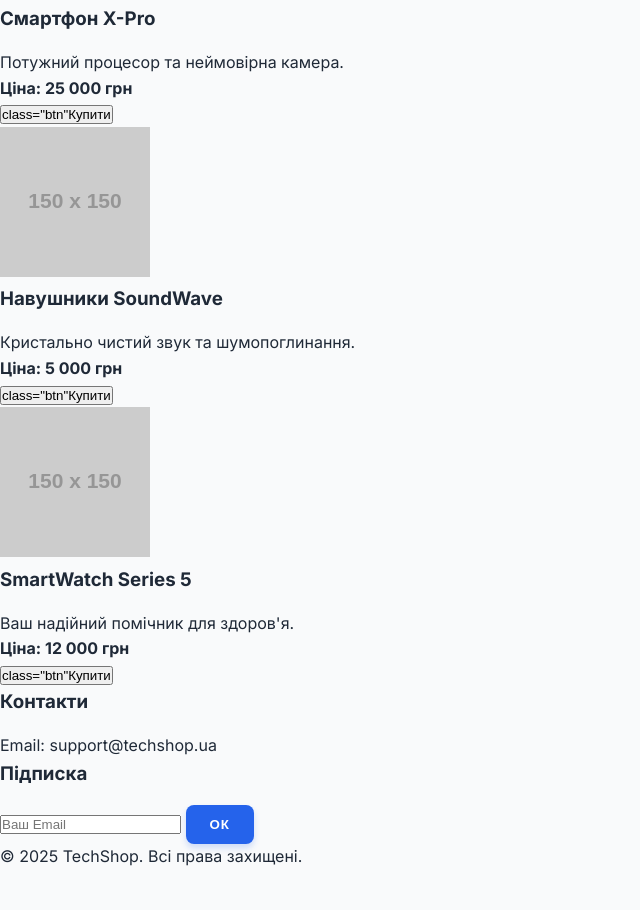
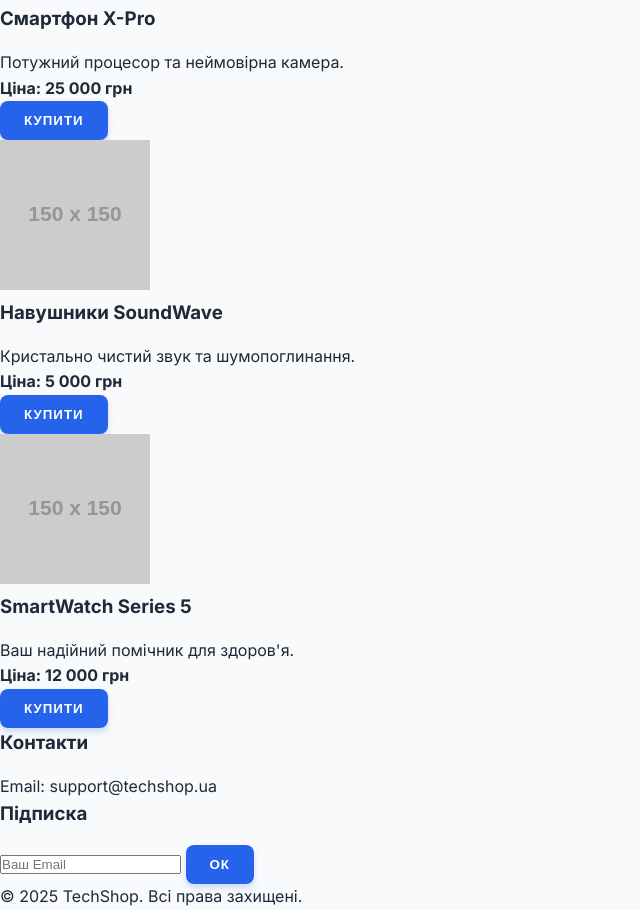
Before and after one commit to Pixieyoyy/web-project, a plain HTML site: page index.html in a window 1280 px wide. Shown: the part 883-1793 px from the top of the page, without its empty margins (0-640 px from the left). Before the commit the page ends 1753 px from the top, so only its background shows below. Drawn offline with Linux system fonts and the light colour scheme; placeholder pictures from the web are drawn by us.

Commit message:
Fixed class button

```diff
--- a/index.html
+++ b/index.html
@@ -40,7 +40,7 @@
                 <h3>Смартфон X-Pro</h3>
                 <p>Потужний процесор та неймовірна камера.</p>
                 <p><strong>Ціна: 25 000 грн</strong></p>
-                <button type="button">class="btn"Купити</button>
+                <button type="button" class="btn">Купити</button>
             </article>
 
             <article>
@@ -48,7 +48,7 @@
                 <h3>Навушники SoundWave</h3>
                 <p>Кристально чистий звук та шумопоглинання.</p>
                 <p><strong>Ціна: 5 000 грн</strong></p>
-                <button type="button">class="btn"Купити</button>
+                <button type="button" class="btn">Купити</button>
             </article>
 
             <article>
@@ -56,7 +56,7 @@
                 <h3>SmartWatch Series 5</h3>
                 <p>Ваш надійний помічник для здоров'я.</p>
                 <p><strong>Ціна: 12 000 грн</strong></p>
-                <button type="button">class="btn"Купити</button>
+                <button type="button" class="btn">Купити</button>
             </article>
         </section>
     </main>
```
